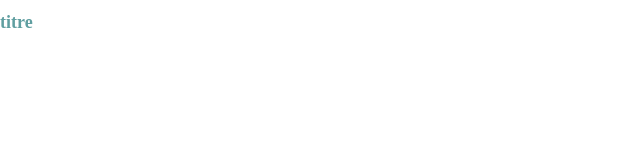
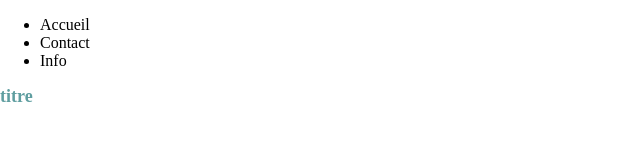
Before and after one commit to HR3508/em-hu-equipe, a plain HTML site: page index.html in a window 1280 px wide. Shown: the whole page, without its empty margins (0-640 px from the left). Drawn offline with Linux system fonts and the light colour scheme.

Commit message:
ajout header

```diff
--- a/index.html
+++ b/index.html
@@ -7,6 +7,15 @@
     <title>Document</title>
 </head>
 <body>
+    <header>
+        <div class="nav">
+            <ul>
+                <li>Accueil</li>
+                <li>Contact</li>
+                <li>Info</li>
+            </ul>
+        </div>
+    </header>
     <h1>titre</h1>
 </body>
 </html>
```
